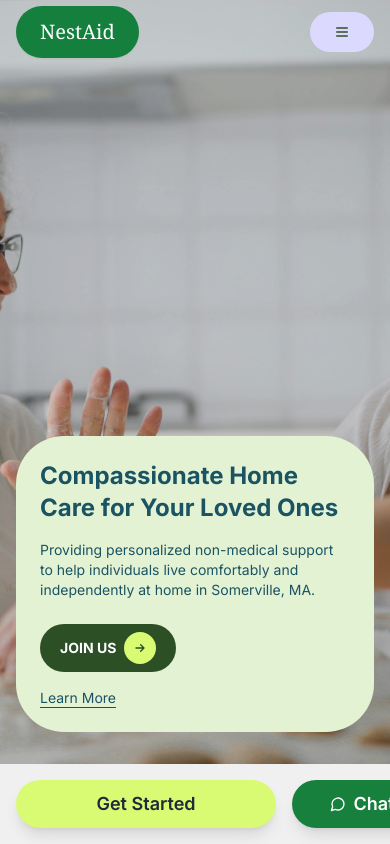
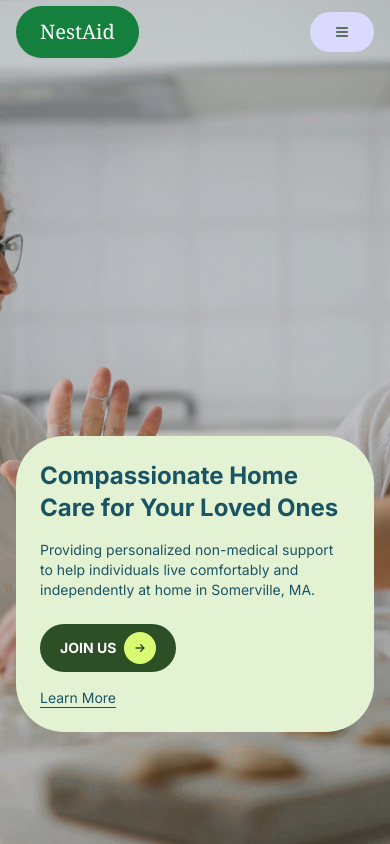
Before and after one commit to Mayacarellc/mayacare, a Next.js app: page / in a window 390 px wide. Shown: the top 844 px of the page. Built offline with nearby package versions, Linux system fonts and the light colour scheme.

Commit message:
Update mobile buttons visibility behavior
- Set mobile buttons to hidden by default on page load
- Buttons only appear when scrolling up after 50px scroll threshold
- Hide buttons immediately when scrolling down
- Improved mobile UX with on-demand button access

```diff
--- a/components/mobile-get-started-fab.tsx
+++ b/components/mobile-get-started-fab.tsx
@@ -9,7 +9,7 @@ import { GetStartedModal } from "./get-started-modal"
 export function MobileGetStartedFab() {
   const [getStartedModalOpen, setGetStartedModalOpen] = useState(false)
   const [chatBotOpen, setChatBotOpen] = useState(false)
-  const [isVisible, setIsVisible] = useState(true)
+  const [isVisible, setIsVisible] = useState(false)
   const [lastScrollY, setLastScrollY] = useState(0)
   const pathname = usePathname()
   const isAdminPage = pathname.startsWith("/admin")
@@ -19,8 +19,8 @@ export function MobileGetStartedFab() {
     const handleScroll = () => {
       const currentScrollY = window.scrollY
 
-      // Show button when scrolling up, hide when scrolling down
-      if (currentScrollY < lastScrollY || currentScrollY < 100) {
+      // Only show buttons when scrolling up (and user has scrolled at least a bit)
+      if (currentScrollY < lastScrollY && currentScrollY > 50) {
         setIsVisible(true)
       } else {
         setIsVisible(false)
@@ -72,7 +72,7 @@ export function MobileGetStartedFab() {
           {/* Get Started Button */}
           <Button
             onClick={() => setGetStartedModalOpen(true)}
-            className="rounded-full font-semibold px-10 py-6 text-lg transition-colors shadow-lg text-gray-800 hover:opacity-90"
+            className="rounded-full font-semibold px-10 py-5 text-lg transition-colors shadow-lg text-gray-800 hover:opacity-90"
             style={{ backgroundColor: '#D9FB74', minWidth: '260px' }}
           >
             Get Started
@@ -81,7 +81,7 @@ export function MobileGetStartedFab() {
           {/* Chat Button */}
           <Button
             onClick={() => setChatBotOpen(true)}
-            className="rounded-full px-8 py-6 transition-colors shadow-lg text-white hover:opacity-90 text-lg font-semibold flex items-center gap-2"
+            className="rounded-full px-8 py-5 transition-colors shadow-lg text-white hover:opacity-90 text-lg font-semibold flex items-center gap-2"
             style={{ backgroundColor: '#16803C', minWidth: '140px' }}
           >
             <MessageCircle className="w-6 h-6" />
```
